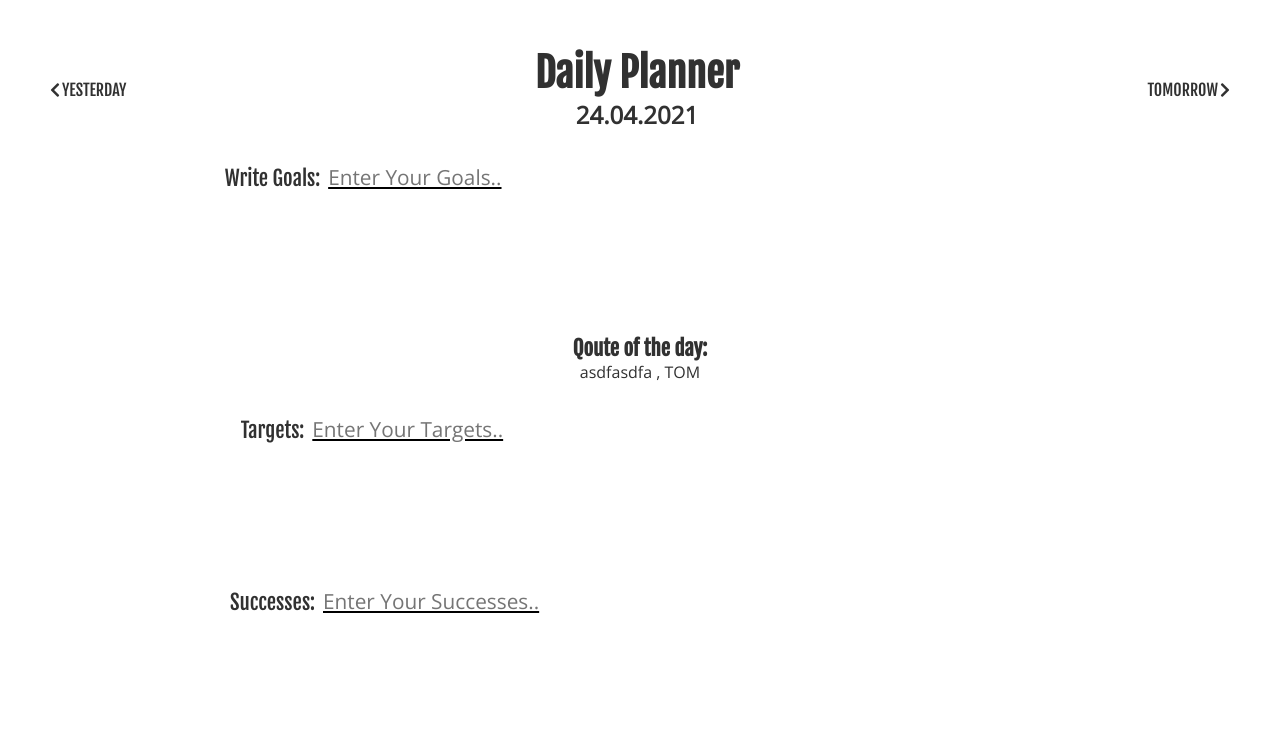
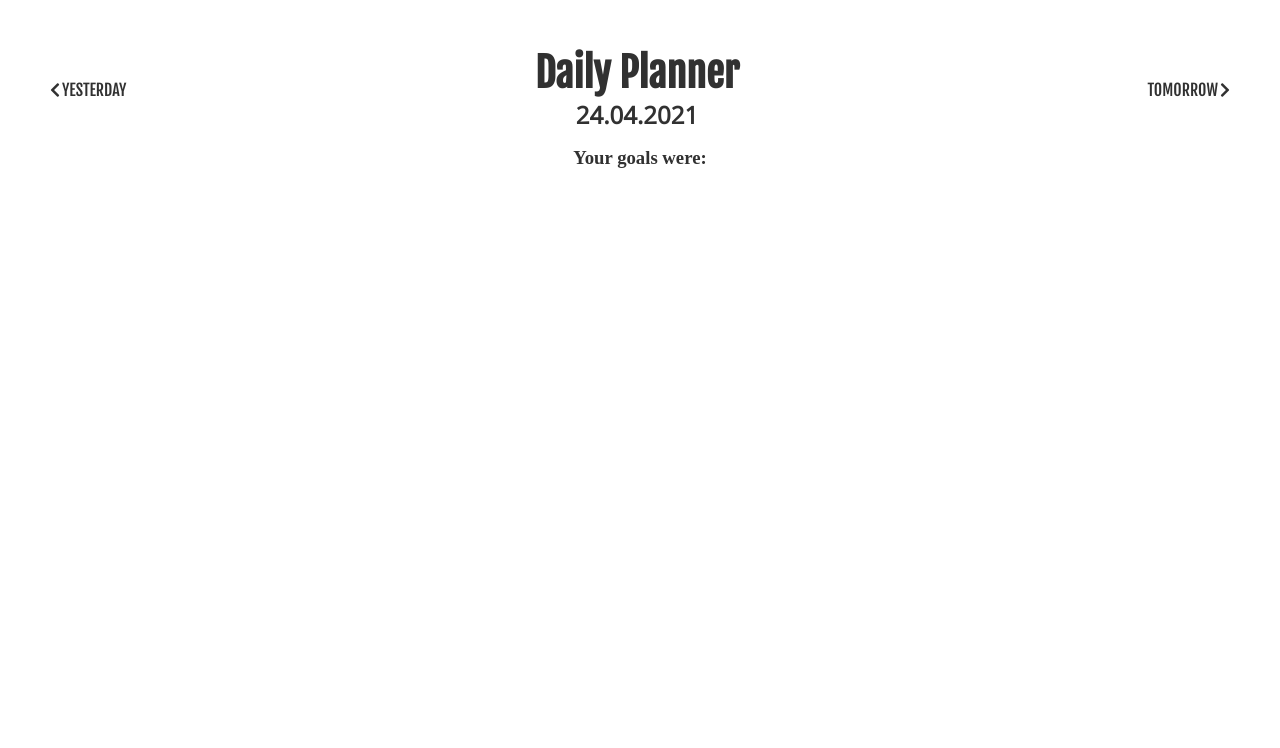
Before and after one commit to Giederius/DailyPlanner, a plain HTML site: page index.html in a window 1280 px wide. Both pictures are taken after a click on the element "YESTERDAY". Shown: the top 748 px of the page. Drawn offline with nearby package versions, Linux system fonts and the light colour scheme.

Commit message:
stared with yesterday day page, create few divs with js to implement something similar as i did with inputs

```diff
--- a/app.js
+++ b/app.js
@@ -2,6 +2,10 @@
 const date = document.querySelector("#date");
 const startBtn = document.querySelector("#start");
 const formCont = document.querySelector(".form-container");
+const yesterdayBtn = document.querySelector("#yesterday");
+const tomorrowBtn = document.querySelector("#tomorrow");
+
+const plannerContainer = document.querySelector(".planner");
 
 // Selectors - areatext fields
 const goalsInput = document.querySelector("#goal-input");
@@ -12,6 +16,8 @@ const submitBtn = document.querySelector("#submit-button");
 
 // Event Listeners
 submitBtn.addEventListener("click", addPlan);
+yesterdayBtn.addEventListener("click", previousDay);
+tomorrowBtn.addEventListener("click", nextDay);
 
 // startBtn.addEventListener("click", () => {
 //   formCont.style.display = "flex";
@@ -49,6 +55,8 @@ var dd = String(today.getDate()).padStart(2, "0");
 var mm = String(today.getMonth() + 1).padStart(2, "0"); //January is 0!
 var yyyy = today.getFullYear();
 today = dd + "." + mm + "." + yyyy;
+var yesterday = dd - 1 + "." + mm + "." + yyyy;
+var tomorrow = dd + 1 + "." + mm + "." + yyyy;
 date.innerText = today; // to display the date
 // Date ends
 
@@ -65,6 +73,25 @@ function saveLocal(plan) {
   localStorage.setItem("plans", JSON.stringify(plans)); // saves latest plan to storage
 }
 
-function previousDay() {}
+function previousDay() {
+  formCont.style.display = "none";
+  // CHANGE THE DATE!
+
+  // create container where the text will come up
+  const plans = document.createElement("div");
+  plans.classList.add("saved-text-container");
+  plannerContainer.appendChild(plans);
+
+  // Creates container to hold label text and data got from local storage
+  const innerContainer = document.createElement("div");
+  innerContainer.classList.add("form-output");
+  plans.appendChild(innerContainer);
+
+  // creates h3 to hold "label" text
+  const labelText = document.createElement("h3");
+  labelText.classList.add("label-from-saved");
+  labelText.innerHTML = "Your goals were: ";
+  innerContainer.appendChild(labelText);
+}
 
 function nextDay() {}
--- a/index.html
+++ b/index.html
@@ -10,7 +10,7 @@
   </head>
   <body>
     <header>
-      <div class="forward-backward">
+      <div class="forward-backward" id="yesterday">
         <i class="fas fa-chevron-up" id="left"></i>
         <p>YESTERDAY</p>
       </div>
@@ -18,7 +18,7 @@
         <h1>Daily Planner</h1>
         <h2 id="date">Date</h2>
       </div>
-      <div class="forward-backward">
+      <div class="forward-backward" id="tomorrow">
         <p>TOMORROW</p>
         <i class="fas fa-chevron-up" id="right"></i>
       </div>
--- a/styles/styles.scss
+++ b/styles/styles.scss
@@ -73,17 +73,20 @@ body {
         text-decoration: underline;
         resize: none;
       }
-      label {
+      label,
+      .label-from-saved {
         font-family: "Fjalla One", sans-serif;
         font-size: 1.3rem;
         padding: 0.1rem 0.5rem;
       }
+
       .form-container {
         @include flexColCen();
         // display: none;
         align-content: center;
 
-        .form-input {
+        .form-input,
+        .form-output {
           margin: 0.5rem auto;
           display: flex;
           align-items: top;
@@ -107,4 +110,7 @@ body {
       }
     }
   }
+  .label-from-saved {
+    @include flexColCen();
+  }
 }
```
Also changed, not shown: styles/styles.css, 1 other file.
